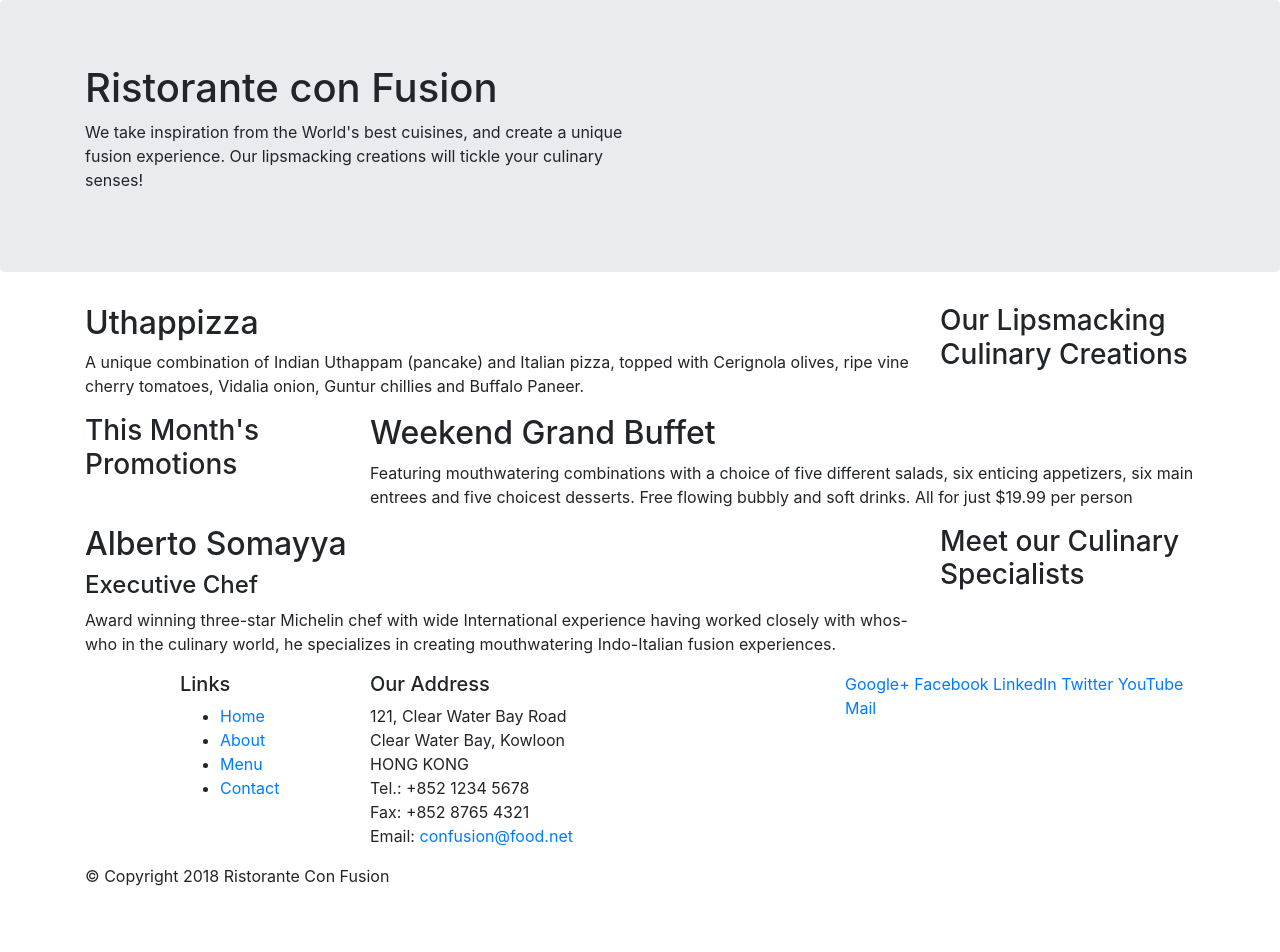
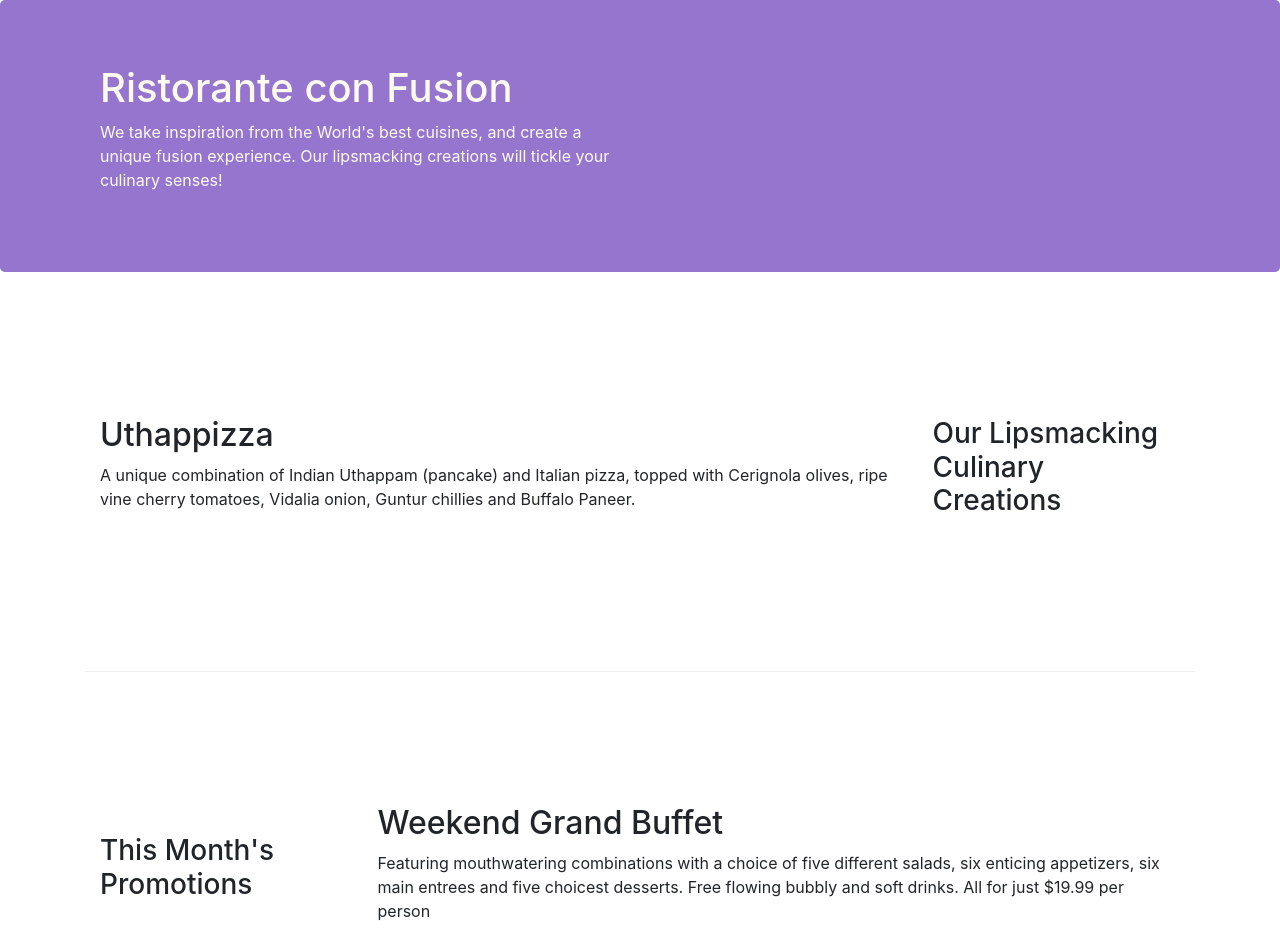
Before and after one commit to ucadena07/Ristorante_ConFusion, a website: page index.html in a window 1280 px wide. Shown: the top 952 px of the page. Before the commit the page ends 904 px from the top, so only its background shows below. Drawn offline with nearby package versions, Linux system fonts and the light colour scheme.

Commit message:
bootstrap grid part 2

```diff
--- /dev/null
+++ b/css/styles.css
@@ -0,0 +1,30 @@
+.row-header {
+  margin: 0px auto;
+  padding: 0px auto;
+}
+
+.row-content {
+  margin: 0px auto;
+  padding: 50px 0px 50px 0px;
+  border-bottom: 1px ridge;
+  min-height: 400px;
+}
+
+.footer {
+  background-color: #D1C4E9;
+  margin: 0px auto;
+  padding: 20px 0 px 20 px 0px;
+}
+
+.jumbotron {
+  padding: 70px 30 px 70px 30px;
+  margin: 0px auto;
+  background: #9575CD;
+  color: floralwhite;
+}
+
+.address {
+  font-size: 80%;
+  margin: 0px;
+  color: #0F0F0F;
+}
--- a/index.html
+++ b/index.html
@@ -9,6 +9,7 @@
 
     <!-- Bootstrap CSS -->
     <link rel="stylesheet" href="node_modules/bootstrap/dist/css/bootstrap.min.css">
+    <link rel="stylesheet" href="css/styles.css">
     <title>Ristorante Con Fusion</title>
 </head>
 
@@ -16,7 +17,7 @@
 
     <header class="jumbotron">
         <div class="container">
-            <div class="row">
+            <div class="row row-header">
                 <div class="col-12 col-sm-6">
                     <h1>Ristorante con Fusion</h1>
                     <p>We take inspiration from the World's best cuisines, and create a unique fusion experience. Our lipsmacking creations will tickle your culinary senses!</p>
@@ -28,7 +29,7 @@
     </header>
 
     <div class="container">
-        <div class="row">
+        <div class="row row-content align-items-center">
             <div class="col-12 col-sm-4 order-sm-last col-md-3">
                 <h3>Our Lipsmacking Culinary Creations</h3>
             </div>
@@ -39,7 +40,7 @@
         </div>
 
 
-        <div class="row">
+        <div class="row row-content align-items-center">
             <div class="col-12 col-sm-4 col-md-3">
                 <h3>This Month's Promotions</h3>
             </div>
@@ -49,7 +50,7 @@
             </div>
         </div>
 
-        <div class="row">
+        <div class="row row-content align-items-center">
             <div class="col-12 col-sm-4 order-sm-last col-md-3">
                 <h3>Meet our Culinary Specialists</h3>
             </div>
@@ -61,12 +62,12 @@
         </div>
     </div>
 
-    <footer>
+    <footer class="footer">
         <div class="container">
             <div class="row">
                 <div class="col-4 offset-1 col-sm-2">
                     <h5>Links</h5>
-                    <ul>
+                    <ul class="list-unstyled">
                         <li><a href="#">Home</a></li>
                         <li><a href="#">About</a></li>
                         <li><a href="#">Menu</a></li>
@@ -84,8 +85,8 @@
 		              Email: <a href="mailto:confusion@food.net">confusion@food.net</a>
 		           </address>
                 </div>
-                <div class = "col-12 col-sm-4">
-                    <div>
+                <div class = "col-12 col-sm-4 align-self-center">
+                    <div class="text-center">
                         <a href="http://google.com/+">Google+</a>
                         <a href="http://www.facebook.com/profile.php?id=">Facebook</a>
                         <a href="http://www.linkedin.com/in/">LinkedIn</a>
@@ -95,7 +96,7 @@
                     </div>
                 </div>
            </div>
-           <div class="row">
+           <div class="row justify-content-center">
                 <div class="col-auto">
                     <p>© Copyright 2018 Ristorante Con Fusion</p>
                 </div>
```
